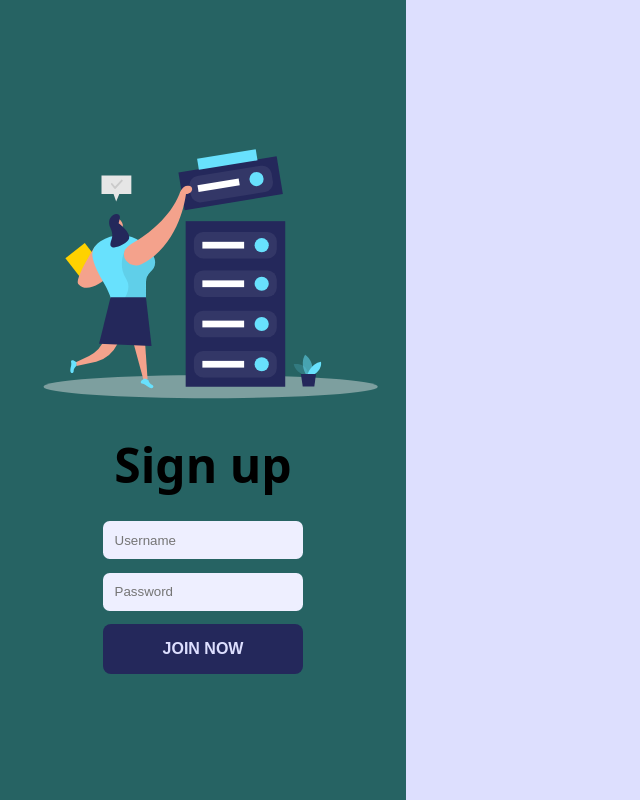
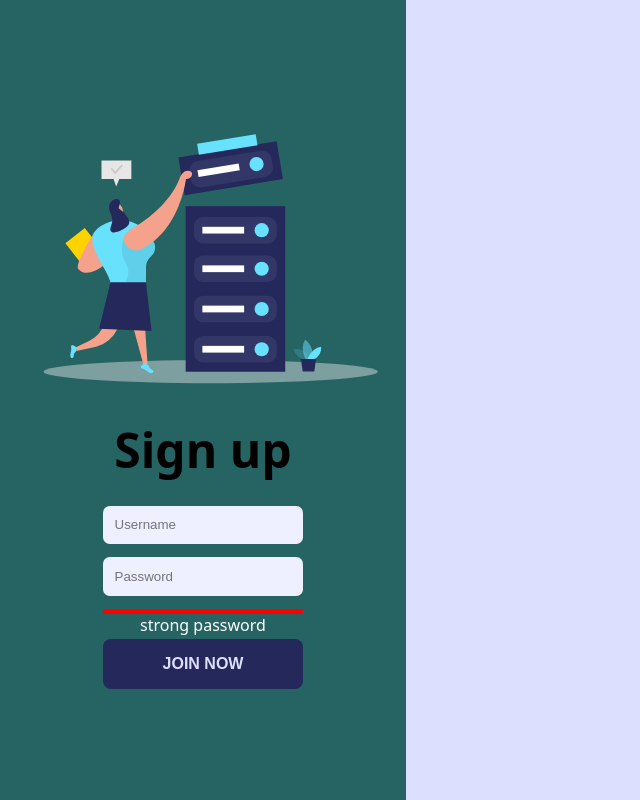
Before and after one commit to diegantos/react-signup, a React (Vite) app: page / in a window 1280 px wide. Shown: the whole page, without its empty margins (0-640 px from the left). Built offline with nearby package versions, Linux system fonts and the light colour scheme.

Commit message:
password and bars

```diff
--- a/src/components/signup/Signup.jsx
+++ b/src/components/signup/Signup.jsx
@@ -39,7 +39,7 @@ export const Signup = () => {
         </div>
 
         <div className="Bars"></div>
-        <div className="Strength"></div>
+        <div className="Strength">strong password</div>
         <button>JOIN NOW</button>
       </form>
     </div>
--- a/src/components/signup/Signup.scss
+++ b/src/components/signup/Signup.scss
@@ -26,7 +26,9 @@ input{
     padding: 0.8em;
     border-radius: 0.5em;
     border: 1px solid transparent;
-    margin: 0 0 1em;
+    &:first-child{
+        margin: 0 0 1em 0;
+    }
     &:focus{
         outline: none;
         border: 2px solid #68e1fd;
@@ -66,3 +68,15 @@ button{
         transform: rotate(360deg);
     }
 }
+.Bars{
+    width: 100%;
+    height: 5px;
+    background-color: red;
+    border-radius: 1em;
+    opacity: 1;
+}
+.Strength{
+    margin: 0 0 0.2em;
+    opacity: 1;
+    color: white;
+}
```
